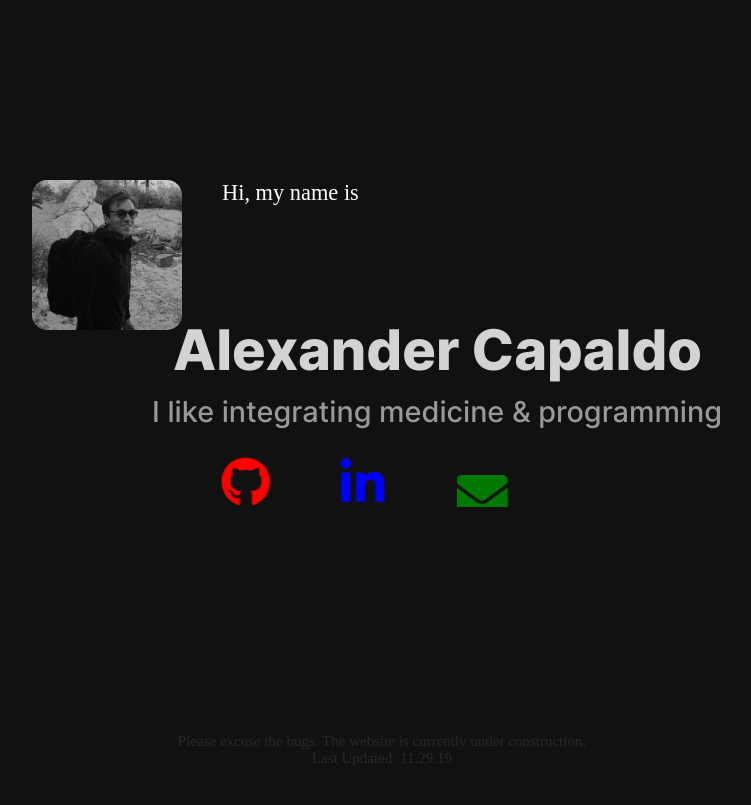
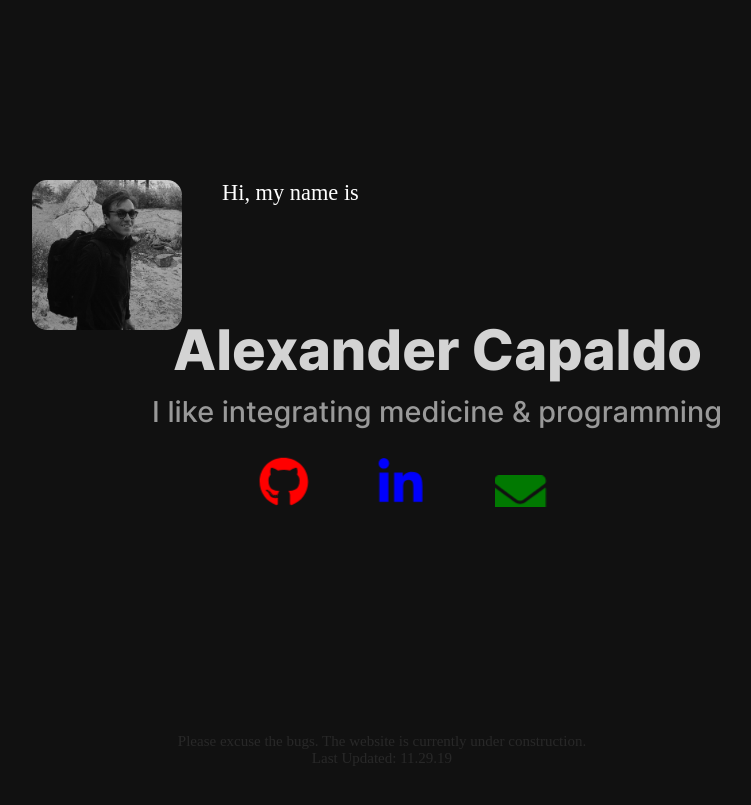
Before and after one commit to capaldo/capaldo.github.io, a Jekyll site: the page built from index.md, in a window 1280 px wide. Shown: the top 805 px of the page, without its empty margins (258-1009 px from the left). Built offline with Jekyll 4.4.1, drawn with Linux system fonts in a browser that asks for light colours; some web fonts are replaced.

Commit message:
fix button alignment

```diff
--- a/css/base.css
+++ b/css/base.css
@@ -275,7 +275,7 @@ p.description {
     margin-bottom: 30%;
     width: 100%;
     margin-top: 40%;
-    margin-left: 24%;
+    margin-left: 30%;
 }
 
 .padding {
```
